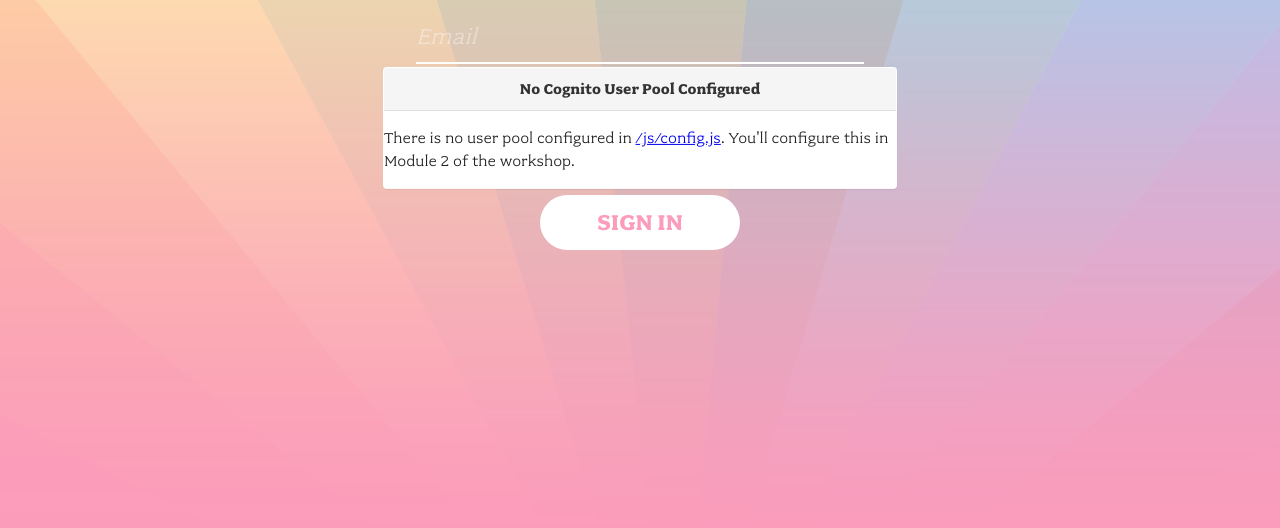
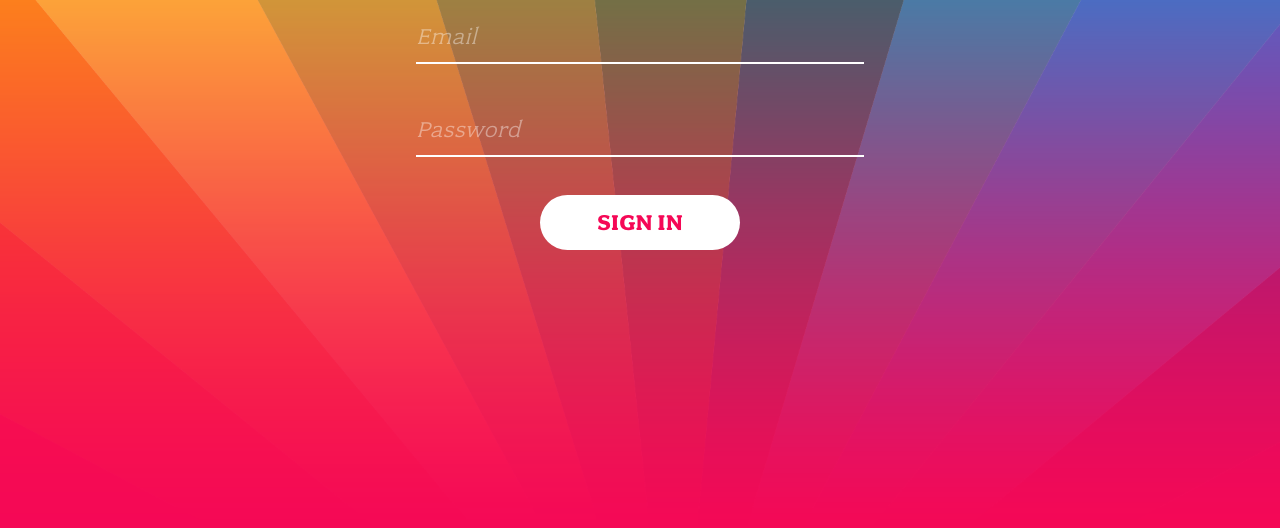
Before and after one commit to todydanielm3/wildrydes-site, a plain HTML site: page signin.html in a window 1280 px wide. Shown: the part 272-800 px from the top of the page. Drawn offline with Linux system fonts and the light colour scheme.

Commit message:
grupo de usuarios

```diff
--- a/js/config.js
+++ b/js/config.js
@@ -1,8 +1,8 @@
 window._config = {
     cognito: {
-        userPoolId: '', // e.g. us-east-2_uXboG5pAb
-        userPoolClientId: '', // e.g. 25ddkmj4v6hfsfvruhpfi7n4hv
-        region: '' // e.g. us-east-2
+        userPoolId: 'us-east-1_V8w9Jw62u', // e.g. us-east-2_uXboG5pAb
+        userPoolClientId: '1cavrmqbosi1qeu428uf1oo5lb', // e.g. 25ddkmj4v6hfsfvruhpfi7n4hv
+        region: 'us-east-1' // e.g. us-east-2
     },
     api: {
         invokeUrl: '' // e.g. https://rc7nyt4tql.execute-api.us-west-2.amazonaws.com/prod',
```
Also changed, not shown: index.html (+1 -1 lines).
